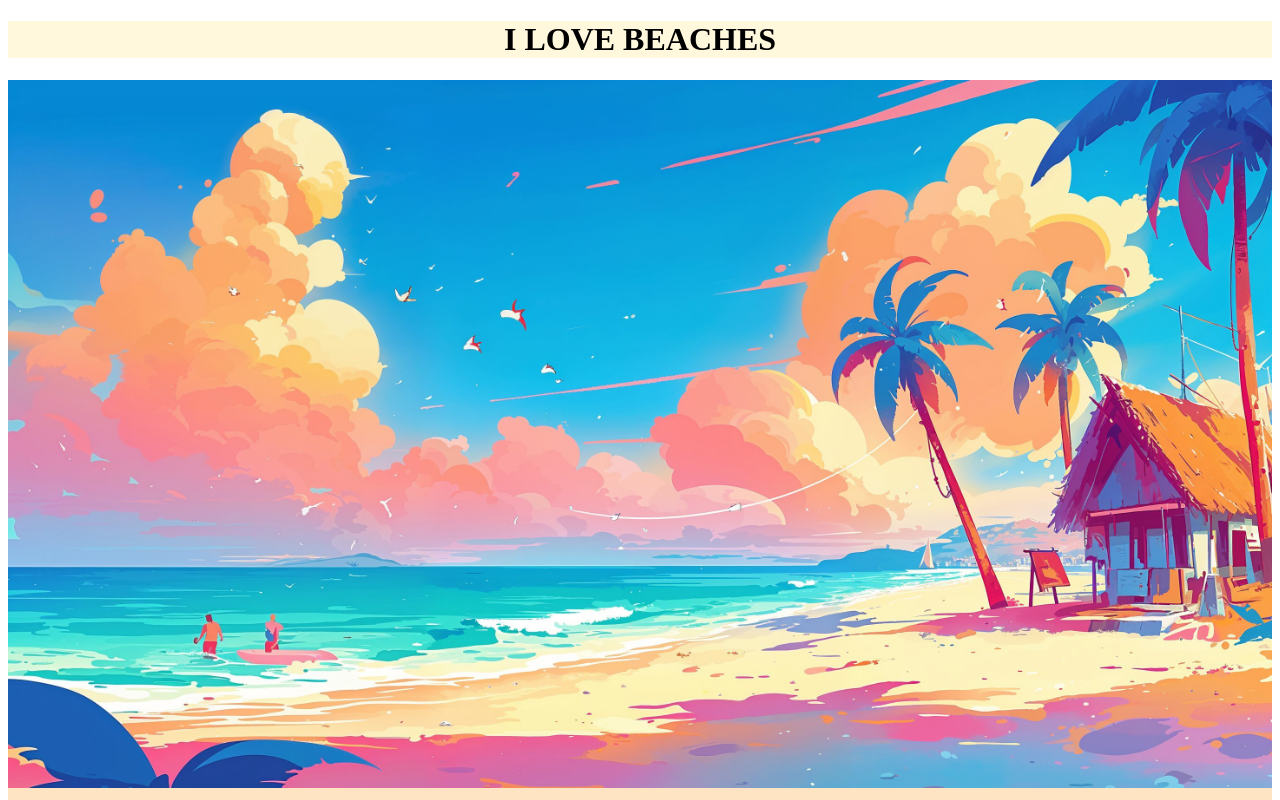
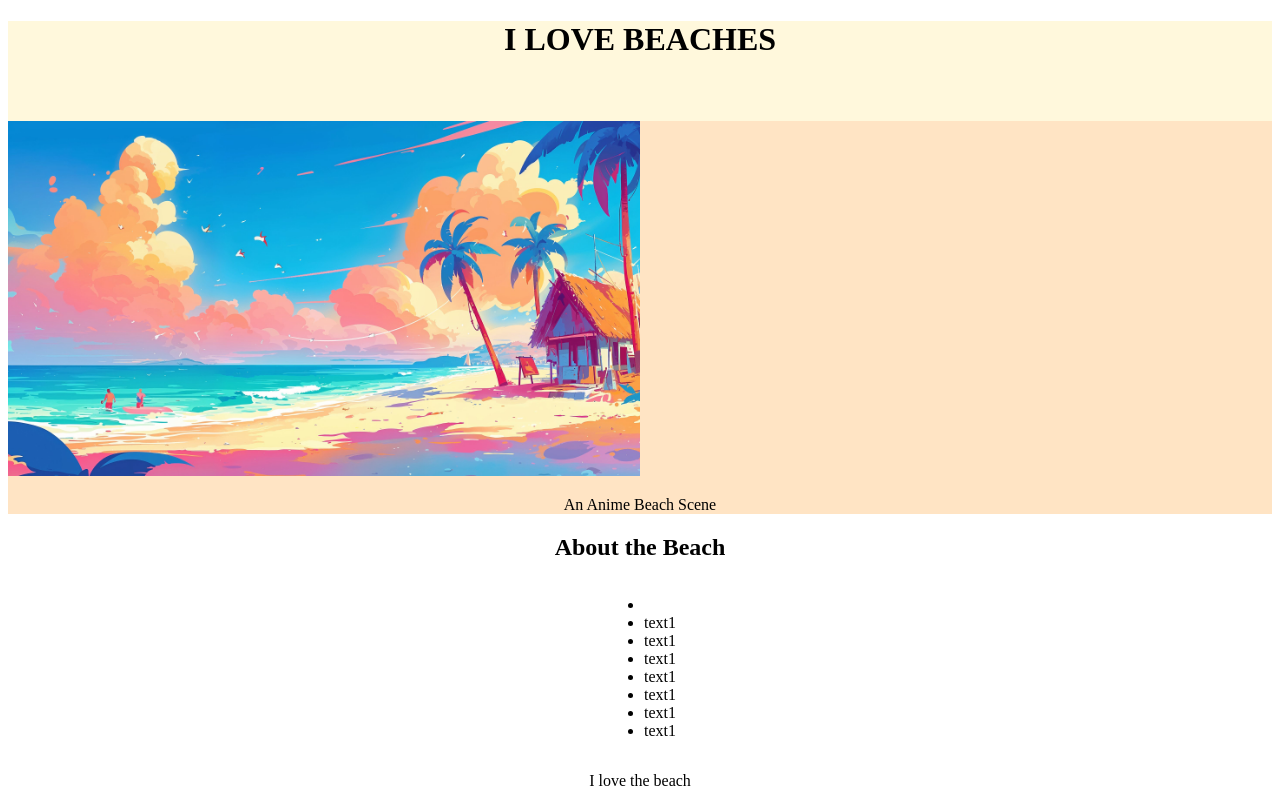
Before and after one commit to kartik-123-hue/Project-using-HTML-CSS-, a plain HTML site: page TributePage/index.html in a window 1280 px wide. Shown: the top 800 px of the page. Drawn offline with Linux system fonts and the light colour scheme.

Commit message:
todays progress

```diff
--- a/TributePage/css/style.css
+++ b/TributePage/css/style.css
@@ -8,13 +8,28 @@
     text-align: left;
 }
 #heading{
+    height: 100px;
+}
+
+#title{
+    font-size: 200%;
+}
+#heading{
     background-color: cornsilk;
 }
 
 #img-div{
+    max-width: 1000%;
+    max-height: 100%;
     background-color:bisque;
 }
-img{
-    max-width: 100%;
-    max-height: 100%;
+#image{
+    /* max-width: 70%;
+    height: auto;
+    display: block; */
+    max-height: 50%;
+    max-width: 50%;
+    /* display: block;
+    width: 50%; */
+
 }
--- a/TributePage/index.html
+++ b/TributePage/index.html
@@ -9,10 +9,10 @@
 <body>
     <main id="main">
         <div id="heading" class="centre">
-            <h1>I LOVE BEACHES</h1>
+            <h1 id="title">I LOVE BEACHES</h1>
         </div>
         <div id= "img-div">
-            <img class="centre" src="images/test.jpeg">
+            <img class="centre" id=image src="images/test.jpeg">
             <div class="centre">
                 <p>An Anime Beach Scene</p>
             </div>
```
